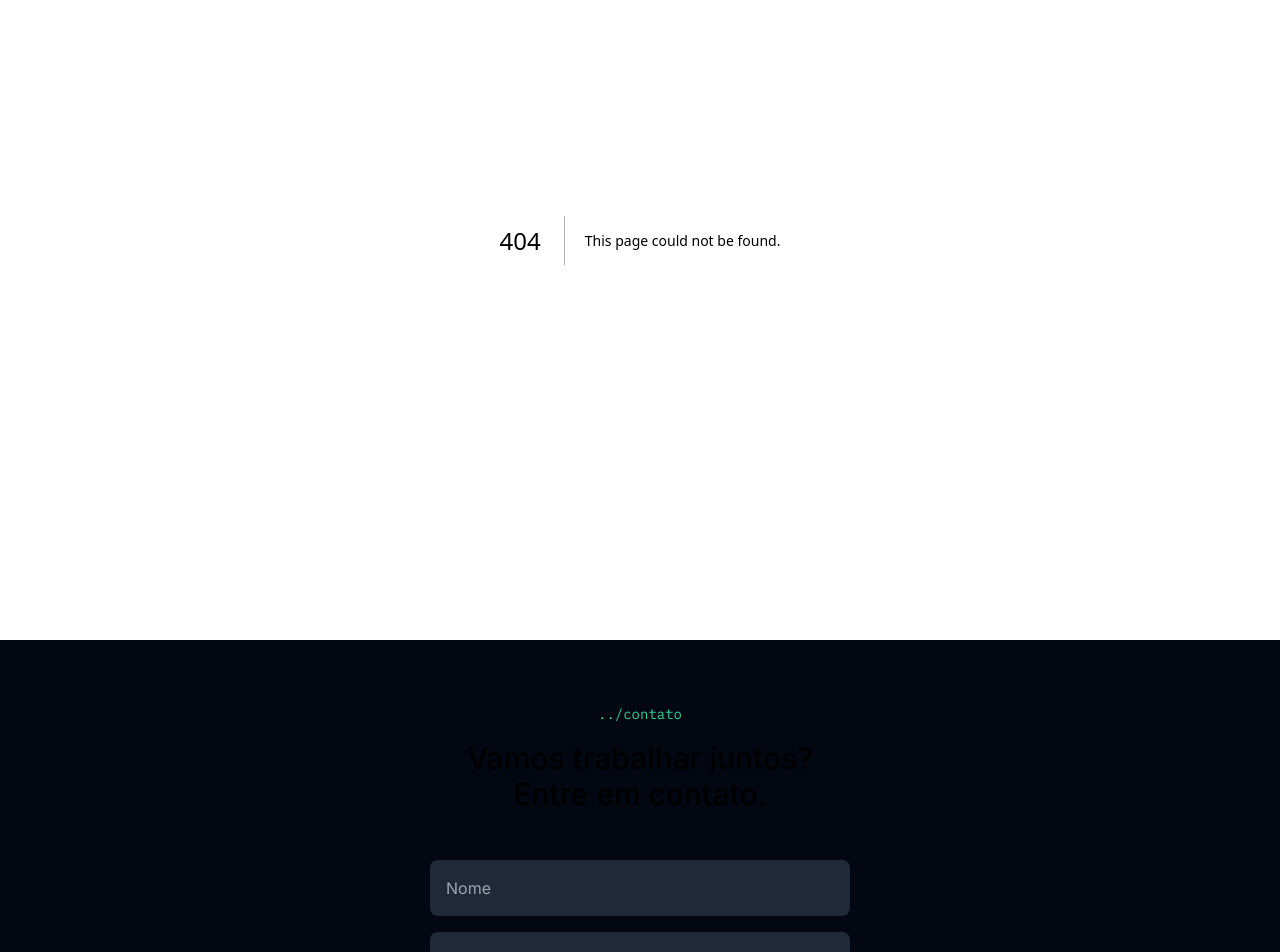
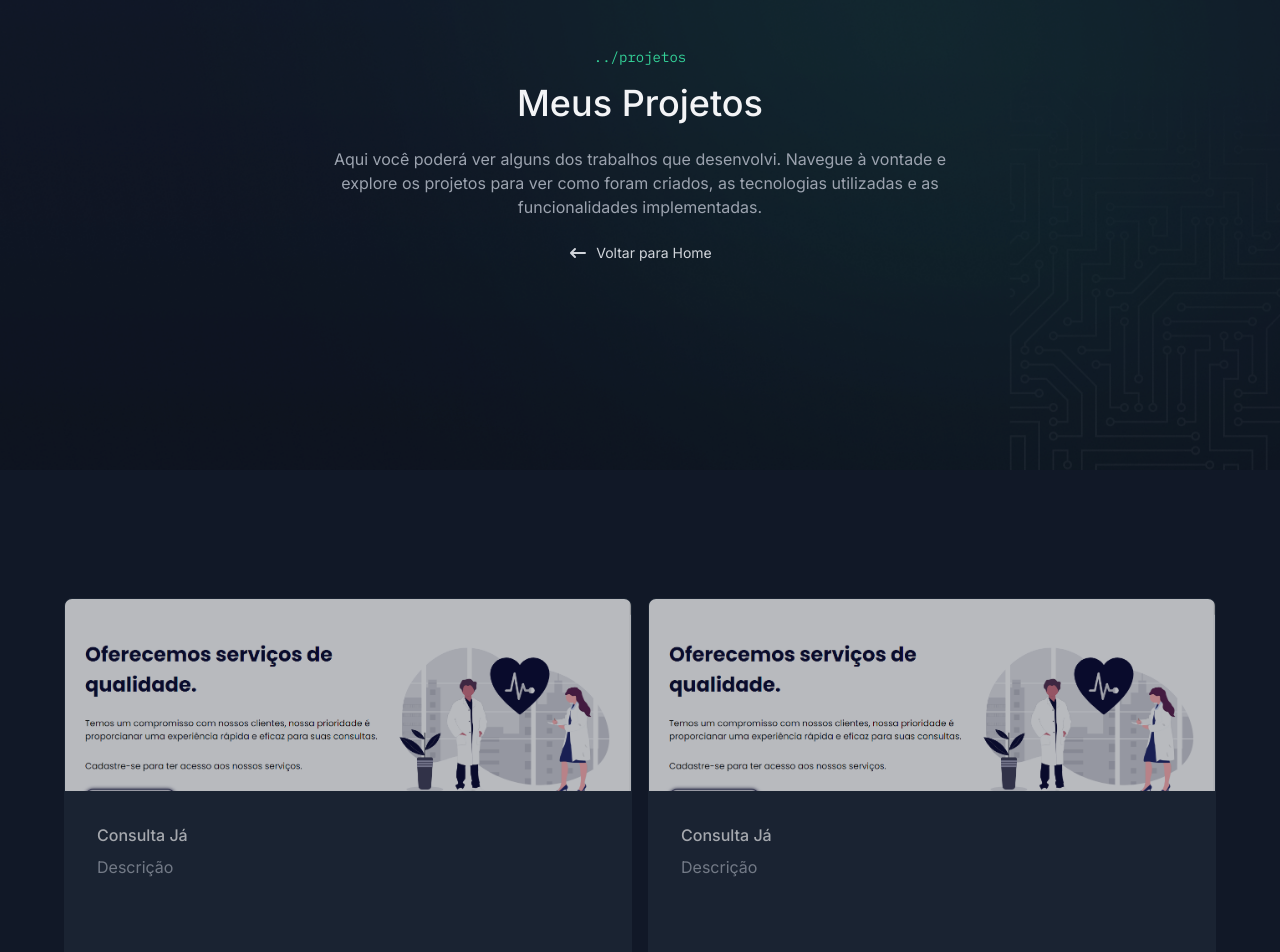
Before and after one commit to ArthurThz/portfolio-2024, a Next.js app: page /projects in a window 1280 px wide. Before the commit this address had no page. Shown: the part 160-1112 px from the top of the page. Built offline with nearby package versions, Linux system fonts and the light colour scheme.

Commit message:
created projects section and projects card

```diff
--- /dev/null
+++ b/app/components/pages/projects/page-introduction/index.tsx
@@ -0,0 +1,30 @@
+/* eslint-disable prettier/prettier */
+import Link from "@/app/components/link";
+import SectionTitle from "@/app/components/section-title";
+import React from "react";
+import { HiArrowNarrowLeft } from "react-icons/hi";
+
+const ProjectsIntrodution = () => {
+  return (
+    <section className="w-full h-[450px] lg:h-[630px] bg-hero-image bg-cover bg-center bg-no-repeat flex flex-col items-center justify-center px-2">
+      <SectionTitle
+        title="Meus Projetos"
+        subtitle="projetos"
+        className="text-center items-center [&>h3]:text-4xl"
+      />
+      <div className="flex flex-col items-center">
+        <p className="text-gray-400 text-center max-w-[640px] my-6 text-sm sm:text-base">
+          Aqui você poderá ver alguns dos trabalhos que desenvolvi. Navegue à
+          vontade e explore os projetos para ver como foram criados, as
+          tecnologias utilizadas e as funcionalidades implementadas.
+        </p>
+        <Link href="/">
+          <HiArrowNarrowLeft size={20} />
+          Voltar para Home
+        </Link>
+      </div>
+    </section>
+  );
+};
+
+export default ProjectsIntrodution;
--- /dev/null
+++ b/app/components/pages/projects/projects-list/index.tsx
@@ -0,0 +1,19 @@
+/* eslint-disable prettier/prettier */
+import React from "react";
+import ProjectCard from "./project-card";
+import Link from "next/link";
+
+const ProjectsList = () => {
+  return (
+    <section className="container py-32 grid grid-cols-1 gap-4 sm:grid-cols-[repeat(auto-fit,minmax(350px,1fr))]">
+      <Link href="/projects/consultaja">
+        <ProjectCard />
+      </Link>
+      <Link href="/projects/techstack">
+        <ProjectCard />
+      </Link>
+    </section>
+  );
+};
+
+export default ProjectsList;
--- /dev/null
+++ b/app/components/pages/projects/projects-list/project-card/index.tsx
@@ -0,0 +1,31 @@
+/* eslint-disable prettier/prettier */
+import Image from "next/image";
+import React from "react";
+
+const ProjectCard = () => {
+  return (
+    <div className="rounded-lg h-[436px] flex flex-col bg-gray-800 overflow-hidden border border-gray-800 hover:border-emerald-500 opacity-70 hover:opacity-100 transition-all group">
+      <div className="w-full h-48 overflow-hidden">
+        <Image
+          src="/images/print-home.png"
+          width={380}
+          height={200}
+          alt="Card do projeto"
+          unoptimized
+          className="w-full h-full object-cover duration-500 transition-all group-hover:scale-110 "
+        />
+      </div>
+      <div className="flex-1 flex flex-col  p-8 ">
+        <strong className="font-medium text-gray-50/90 group-hover:text-emerald-500 transition-all">
+          Consulta Já
+        </strong>
+        <p className="mt-2 text-gray-400 line-clamp-4 ">Descrição</p>
+        <span className="text-gray-300 text-sm font-medium block  mt-auto truncate">
+          Vite, React, Supabase, Styled Components, Axios
+        </span>
+      </div>
+    </div>
+  );
+};
+
+export default ProjectCard;
--- /dev/null
+++ b/app/projects/page.tsx
@@ -0,0 +1,15 @@
+/* eslint-disable prettier/prettier */
+import React from "react";
+import ProjectsIntrodution from "../components/pages/projects/page-introduction";
+import ProjectsList from "../components/pages/projects/projects-list";
+
+const Projects = () => {
+  return (
+    <>
+      <ProjectsIntrodution />
+      <ProjectsList />
+    </>
+  );
+};
+
+export default Projects;
```
